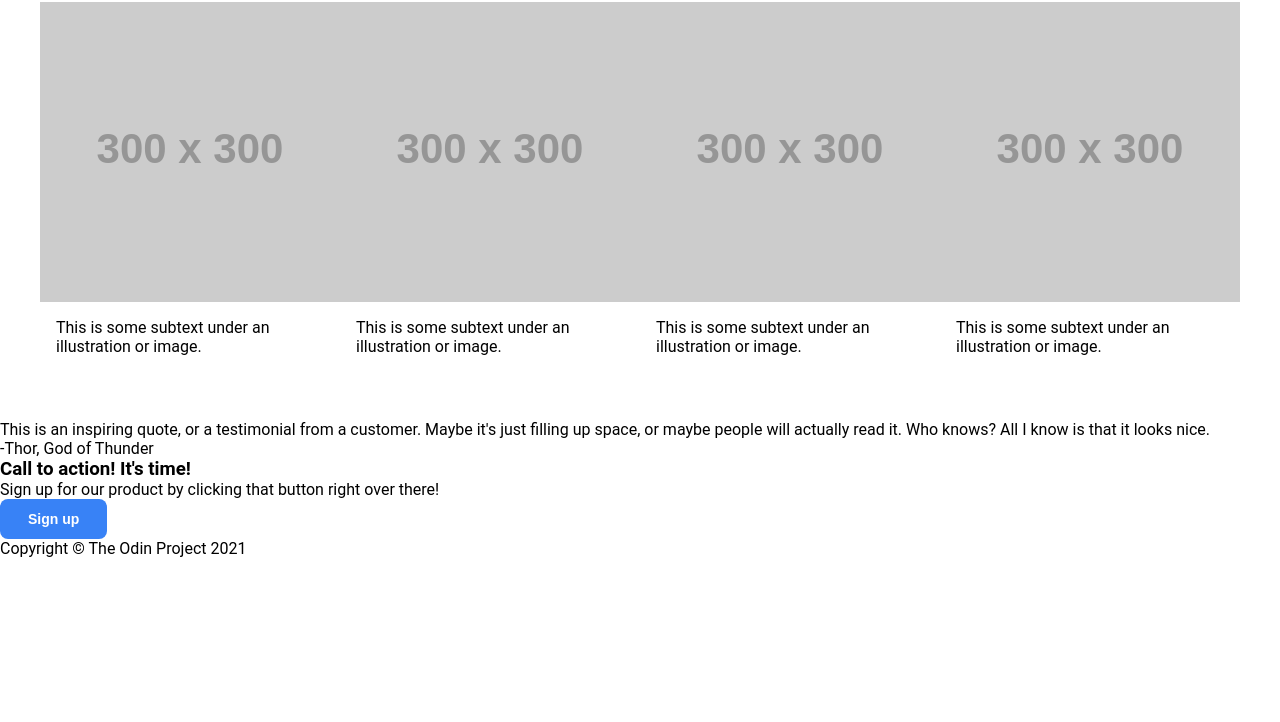
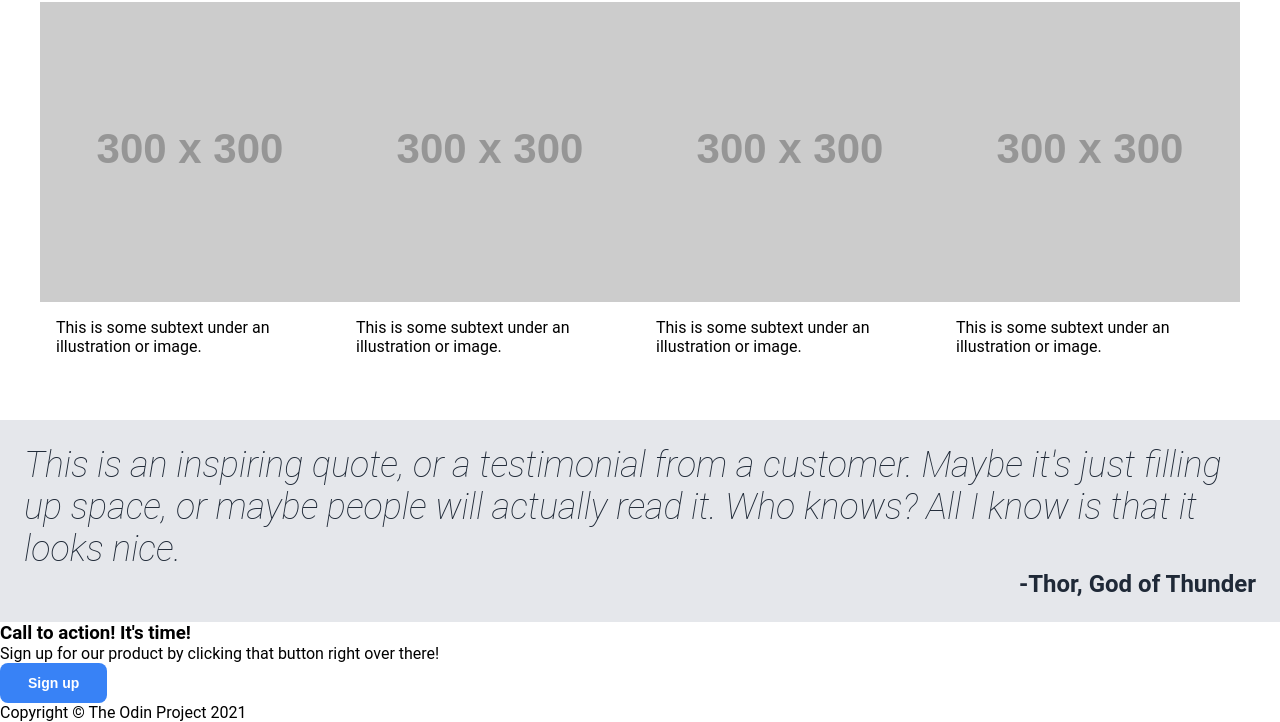
Before and after one commit to bitofmars/landing-page, a plain HTML site: page index.html in a window 1280 px wide. Shown: the part 512-1234 px from the top of the page. Before the commit the page ends 1070 px from the top, so only its background shows below. Drawn offline with Linux system fonts and the light colour scheme; placeholder pictures from the web are drawn by us.

Commit message:
Style the quote section

```diff
--- a/styles.css
+++ b/styles.css
@@ -104,3 +104,27 @@ button {
 .box p {
     margin: 16px;
 }
+
+/* ------------------------------- QUOTE SECTION */
+
+.quote-section {
+    display: flex;
+    flex-direction: column;
+    align-items: center;
+    background-color: #e5e7eb;
+    padding: 24px;
+}
+
+.quote-section p {
+    font-size: 36px;
+    font-weight: 100;
+    font-style: italic;
+    color: #1f2937;
+}
+
+.quote-section p:last-of-type {
+    align-self: flex-end;
+    font-style: normal;
+    font-weight: bold;
+    font-size: 24px;
+}
```
